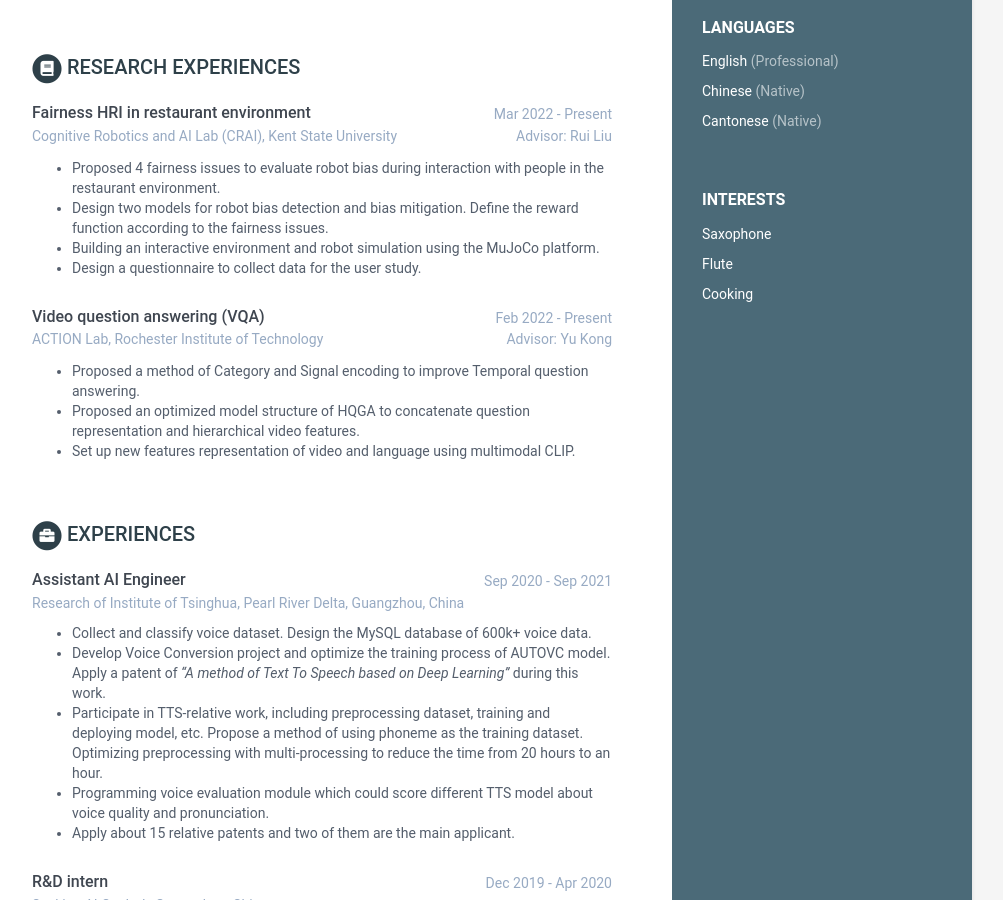
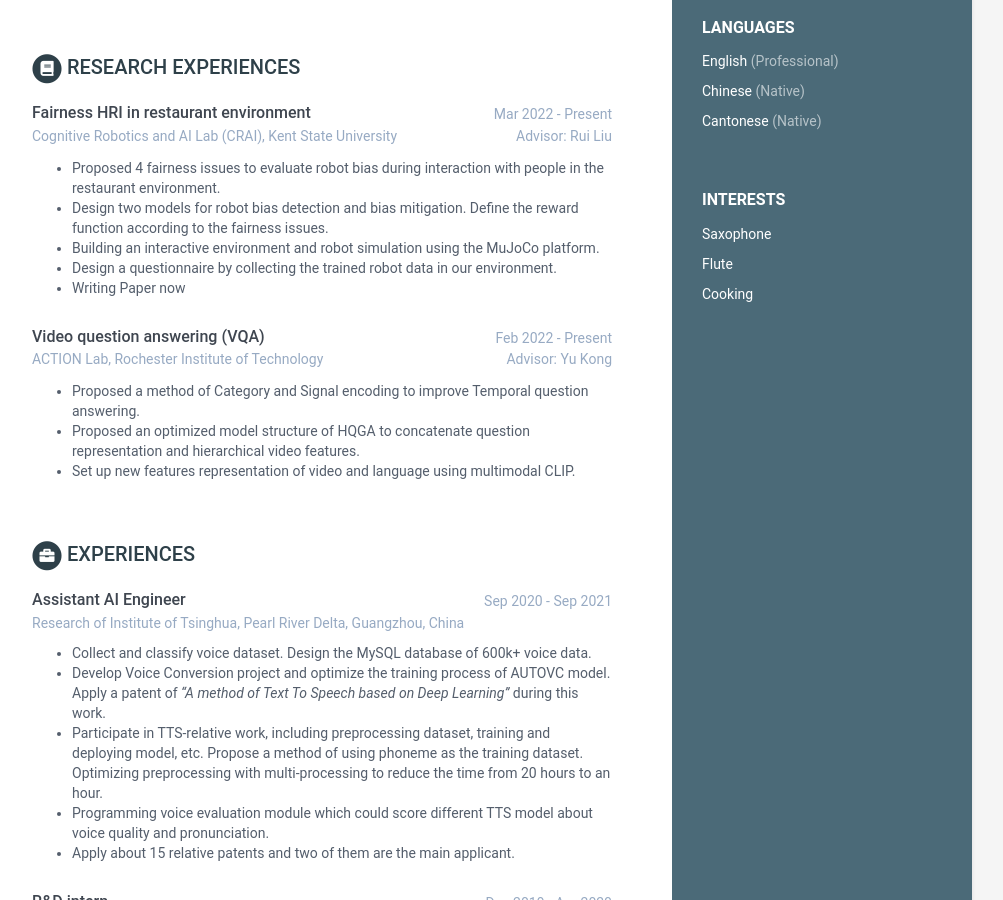
Before and after one commit to jayzhu02/jayzhu02.github.io, a Jekyll site: the page built from index.html, in a window 1280 px wide and 900 px high, scrolled down 379 px. Shown: the whole window, without its empty margins (168-1171 px from the left). Built offline with Jekyll 4.4.1, drawn with Linux system fonts in a browser that asks for light colours.

Commit message:
update cv

```diff
--- a/_data/data.yml
+++ b/_data/data.yml
@@ -77,7 +77,8 @@ research-experiences:
         - Design two models for robot bias detection and bias mitigation. Define the reward function according to the fairness
           issues.
         - Building an interactive environment and robot simulation using the MuJoCo platform.
-        - Design a questionnaire to collect data for the user study.
+        - Design a questionnaire by collecting the trained robot data in our environment.
+        - Writing Paper now
 
     - title: Video question answering (VQA)
       time: Feb 2022 - Present
```
Also changed, not shown: 2 other files.
